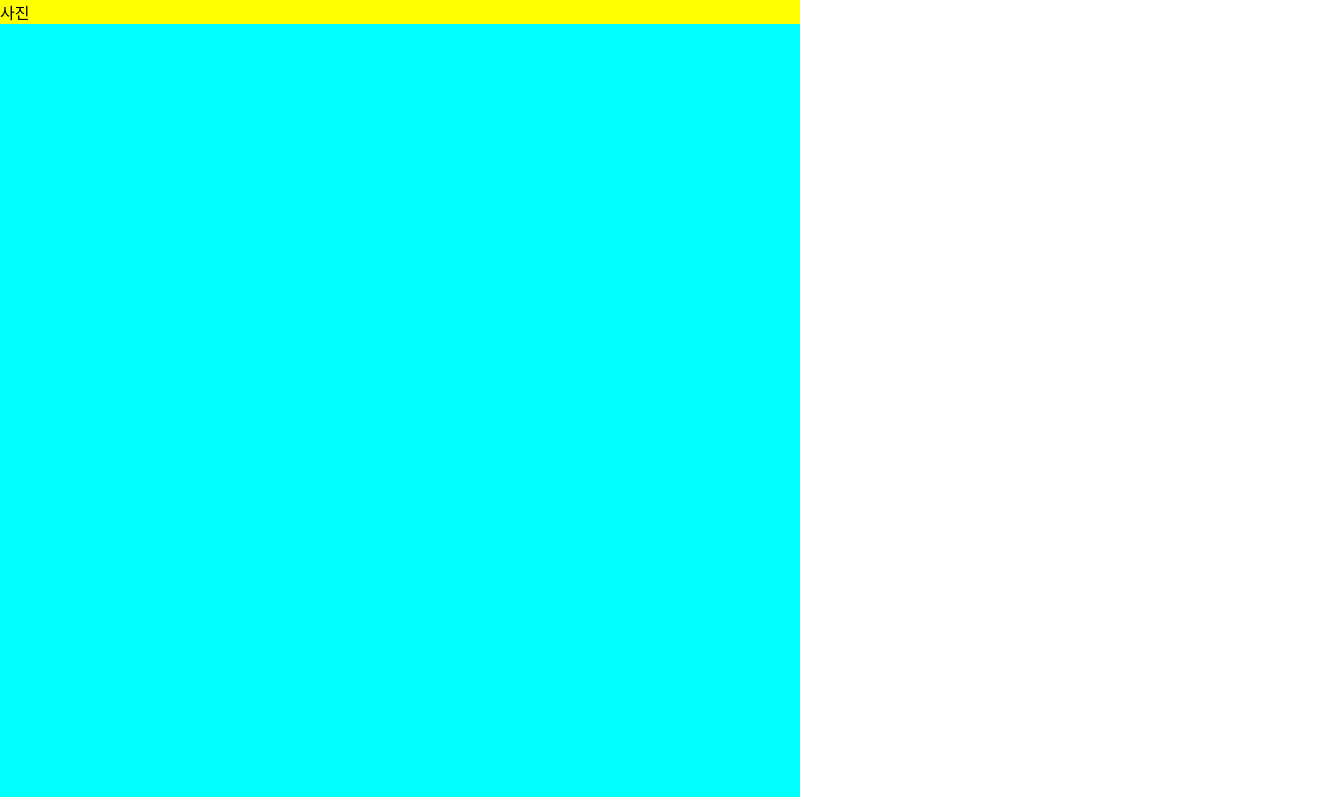
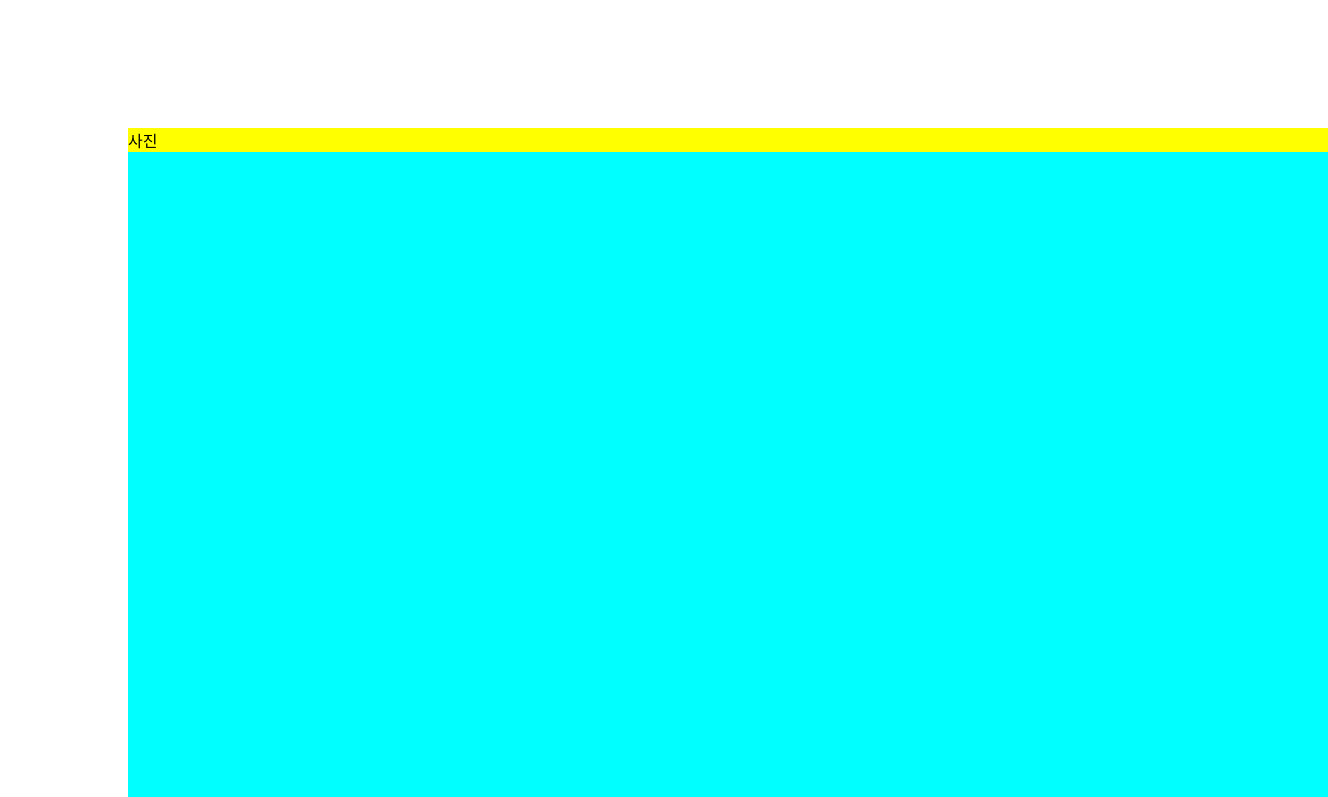
Before and after one commit to jjjjji0294/jjjjji0294.github.io, a plain HTML site: page portfolio_mainpage.html in a window 1280 px wide. Shown: the top 797 px of the page, 1328 px wide, since content can reach past the window. Drawn offline with Linux system fonts and the light colour scheme.

Commit message:
Update portfolio_mainpage.css

```diff
--- a/portfolio_mainpage.css
+++ b/portfolio_mainpage.css
@@ -1,4 +1,4 @@
-body,p {margin: 0%}
+body,p {margin: 10%}
 
 p {
     background-color: #ffff00;
@@ -7,7 +7,7 @@ p {
 
 #box1 {
     position: relative;
-    width: 800px;
+    width: 1200px;
     height: 800px;
     background-color:aqua;
     }
```
